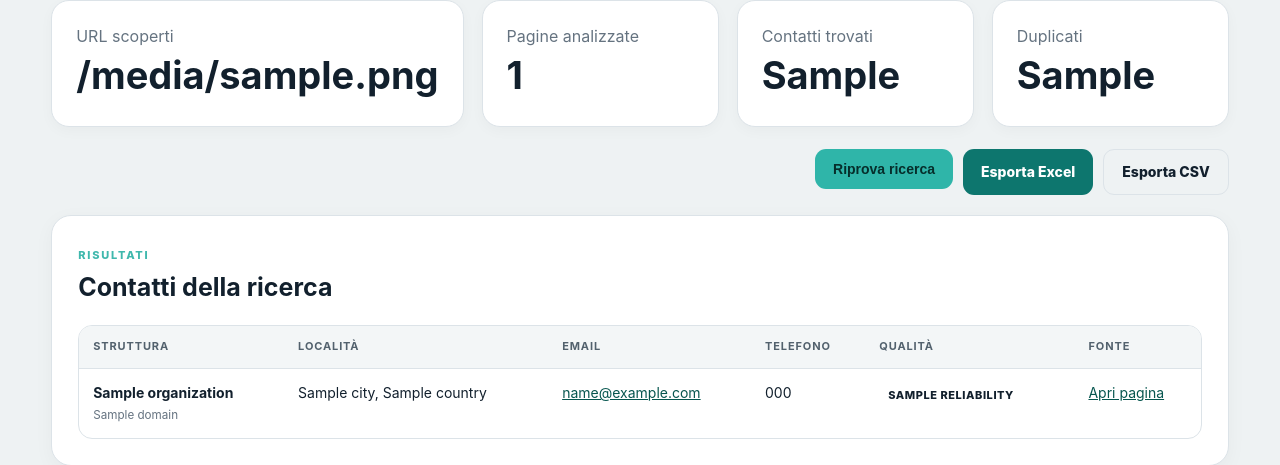
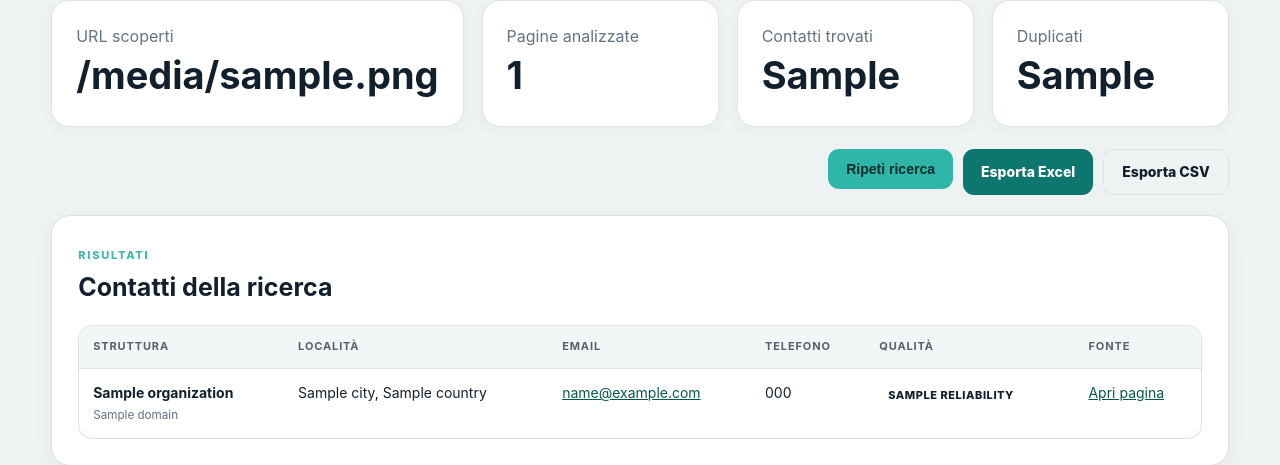
Before and after one commit to buzzskin2026-ship-it/contact-hunter, a FastAPI app: template app/templates/search_detail.html in a window 1280 px wide. Shown: the part 280-745 px from the top of the page. Run offline with FastAPI, Linux system fonts and the light colour scheme; the template is opened without the code that fills it: most values are stand-ins (such as "Sample title", 1, 10 or a date in 2020).

Commit message:
Allow repeating completed searches

```diff
--- a/app/templates/search_detail.html
+++ b/app/templates/search_detail.html
@@ -13,8 +13,8 @@
 </section>
 {% if job.error_message %}<div class="alert error">{{ job.error_message }}</div>{% endif %}
 <div class="toolbar">
-  {% if job.status == 'failed' %}
-  <form action="/searches/{{ job.id }}/retry" method="post"><button class="button primary" type="submit">Riprova ricerca</button></form>
+  {% if job.status in ['failed', 'completed'] %}
+  <form action="/searches/{{ job.id }}/retry" method="post"><button class="button primary" type="submit">Ripeti ricerca</button></form>
   {% endif %}
   <a class="button secondary" href="/exports/xlsx?job_id={{ job.id }}">Esporta Excel</a>
   <a class="button ghost" href="/exports/csv?job_id={{ job.id }}">Esporta CSV</a>
```
